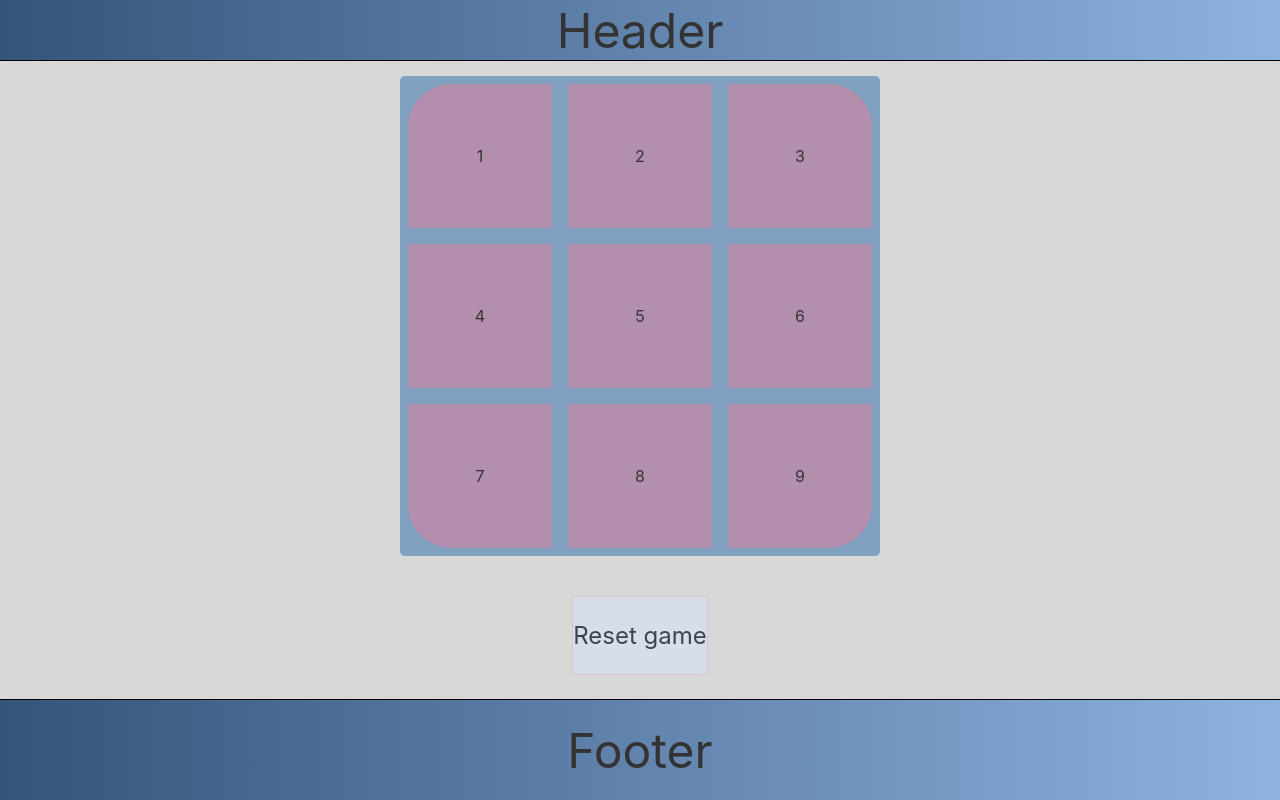
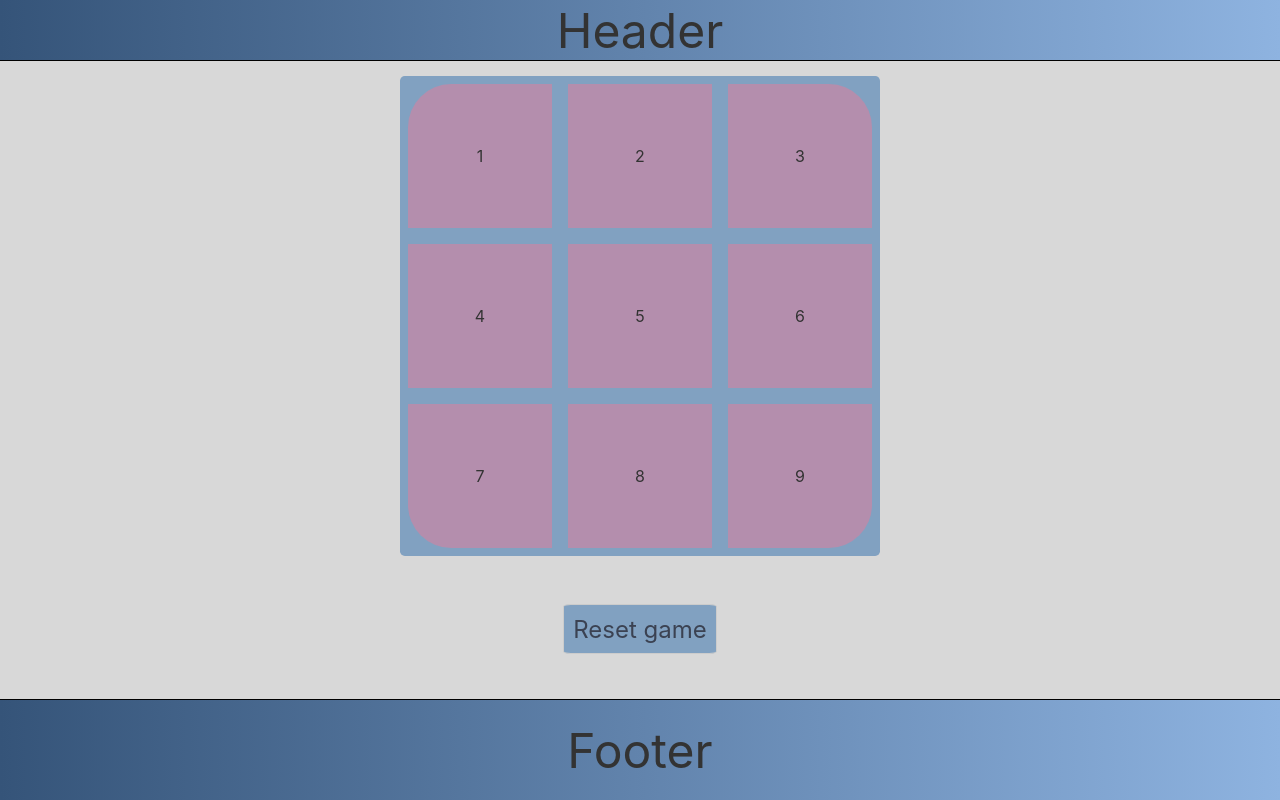
Before and after one commit to ojtanner/tictactoe_svelte, a Svelte app: page / in a window 1280 px wide. Built offline with nearby package versions, Linux system fonts and the light colour scheme.

Commit message:
Change slot to p due to inability to style

```diff
--- a/src/modules/Reusable/Button.svelte
+++ b/src/modules/Reusable/Button.svelte
@@ -2,21 +2,23 @@
 </script>
 
 <style>
+
     #button {
         width: 100%;
         height: 100%;
 
-        background-color: #d8dee9;
+        background-color: #81a1c1;
         color: #3b4252;
         font-size: 1.5em;
         border-radius: 5%;
+    }
 
-        padding: 0;
+    #button > p {
         margin: 0;
     }
 
 </style>
 
 <button type="button" id="button">
-    <slot></slot>
+    <p>Reset game</p>
 </button>
```
